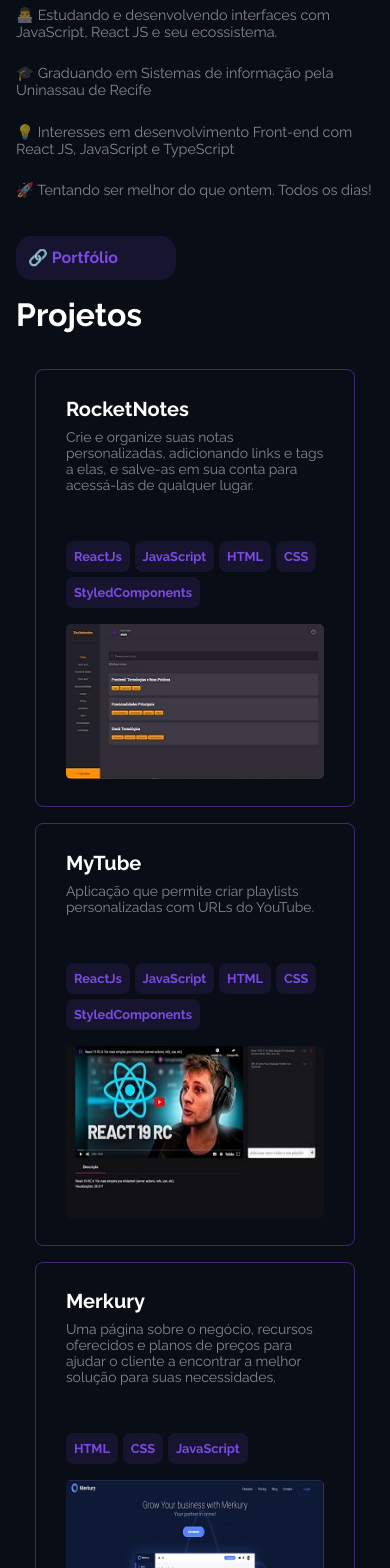
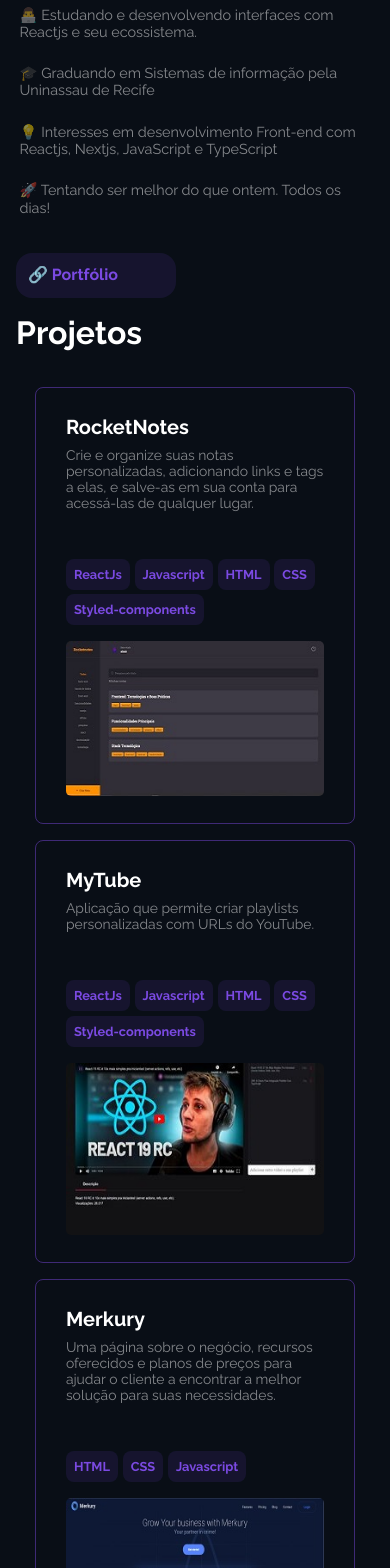
Before and after one commit to HugoCoutinho96/NewPortfolio, a React (Vite) app: page / in a window 390 px wide. Shown: the part 400-1968 px from the top of the page. Built offline with nearby package versions, Linux system fonts and the light colour scheme.

Commit message:
Ajustando responsividade em tablets

```diff
--- a/src/App.css
+++ b/src/App.css
@@ -2,6 +2,7 @@
     display: flex;
     flex-direction: column;
     justify-content: center;
+    align-items: center;
     padding: 2.37rem 8.75rem;
 }
 
--- a/src/components/AboutMe.jsx
+++ b/src/components/AboutMe.jsx
@@ -34,9 +34,9 @@ export function AboutMe(){
             <AboutMeAnimation>
                 <div className={styles.about}>
                     <FlagTitle title="🧐 Sobre mim"/>
-                    <p>👨‍💻 Estudando e desenvolvendo interfaces com JavaScript, React JS e seu ecossistema.</p>
+                    <p>👨‍💻 Estudando e desenvolvendo interfaces com Reactjs e seu ecossistema.</p>
                     <p>🎓 Graduando em Sistemas de informação pela Uninassau de Recife</p>
-                    <p>💡 Interesses em desenvolvimento Front-end com React JS, JavaScript e TypeScript</p>
+                    <p>💡 Interesses em desenvolvimento Front-end com Reactjs, Nextjs, JavaScript e TypeScript</p>
                     <p>🚀 Tentando ser melhor do que ontem. Todos os dias!</p>
                 </div>
             </AboutMeAnimation>
--- a/src/components/AboutMe.module.css
+++ b/src/components/AboutMe.module.css
@@ -46,9 +46,13 @@ main{
     margin-top: 1rem;
 }
 
-@media(max-width: 768px){
+.image{
+    opacity: 0.7;
+}
+
+@media(max-width: 1024px){
     main{
-        flex-wrap: wrap;
+        width: 90vw;
         justify-content: space-around;
         gap: 2rem;
         padding: 2.31rem 0;
@@ -80,6 +84,7 @@ main{
 
 @media(max-width: 660px){
     main{
+        flex-wrap: wrap;
         justify-content: space-between;
     }
 
--- a/src/components/Animation/Cards.jsx
+++ b/src/components/Animation/CardsAnimation.jsx
@@ -1,7 +1,7 @@
 import { motion } from "framer-motion";
 import { useInView } from "react-intersection-observer";
 
-export function Cards({children}){
+export function CardsAnimation({children}){
   const { ref, inView } = useInView({
     triggerOnce: true, // A animação ocorre apenas uma vez
     threshold: 0.5, // Aciona quando 50% do elemento estiver visível
--- a/src/components/Animation/Greetings.jsx
+++ b/src/components/Animation/Greetings.jsx
@@ -6,7 +6,7 @@ export function Greetings({ children }){
       initial={{ opacity: 0, x: -50 }}
       whileInView={{ opacity: 1, x: 0 }}
       transition={{ duration: 0.8, ease: "easeOut" }}
-      viewport={{ once: true, amount: 0.2 }} // Anima apenas uma vez ao entrar 20% na tela
+      viewport={{ once: true, amount: 0.2 }}
       className="p-6 bg-gray-200 rounded-lg shadow-lg w-full max-w-md mx-auto"
     >
       {children}
--- /dev/null
+++ b/src/components/Cards/Cards.jsx
@@ -0,0 +1,24 @@
+import styles from "../Portfolio.module.css"
+import { FlagTitle } from "../FlagTitle"
+
+export function Cards({url, name, description, img, tecnologia}){
+    return (
+        <a href={url} target="_blank">
+            <div className={styles.appInfo}>
+                <h3>{name}</h3>
+                <p>
+                    {description}
+                </p>
+            </div>
+
+            <div className={styles.appTech}>
+                <div>
+                    {tecnologia.map(tech => (
+                        <FlagTitle key={tech} tech title={tech}/>
+                    ))}
+                </div>
+                <img src={img} />
+            </div>
+        </a>
+    )
+}
--- a/src/components/Contact.module.css
+++ b/src/components/Contact.module.css
@@ -82,7 +82,7 @@ footer > a:hover{
     color: var(--purple);
 }
 
-@media(max-width: 768px){
+@media(max-width: 1024px){
     footer{
         margin-top: 2.81rem;
     }
--- a/src/components/Header.jsx
+++ b/src/components/Header.jsx
@@ -32,7 +32,7 @@ export function Header(){
     window.addEventListener("scroll", () => {
         const header = document.querySelector("header");
 
-        if (window.scrollY > 33) {
+        if (window.scrollY > 33 && window.innerWidth > 1024) {
             header.style.setProperty("background-color", "var(--menuFixed)");
         } else {
             header.style.setProperty("background-color", "var(--purple-5)");
--- a/src/components/Portfolio.jsx
+++ b/src/components/Portfolio.jsx
@@ -1,11 +1,13 @@
-import { FlagTitle } from "./FlagTitle"
 import styles from "./Portfolio.module.css"
+import { CardsAnimation } from "./Animation/CardsAnimation"
 
 import MyTubeImg from "../assets/mytube.jpg"
 import MerkuryImg from "../assets/merkury.jpg"
 import NodePropImg from "../assets/nodeprop.jpg"
 import RocketnotesImg from "../assets/rocketnotes.jpg"
-import { Cards } from "./Animation/Cards"
+
+import { FlagTitle } from "./FlagTitle"
+import { Cards } from "./Cards/Cards"
 
 export function Portfolio(){
     return(
@@ -16,93 +18,51 @@ export function Portfolio(){
             </div>
 
             <div className={styles.projects}>
-                <Cards>
-                    <a href="https://rocketnotes96.netlify.app/" target="_blank">
-                        <div className={styles.appInfo}>
-                            <h3>RocketNotes</h3>
-                            <p>
-                                Crie e organize suas notas personalizadas,
+                <CardsAnimation>
+                    <Cards
+                        url="https://rocketnotes96.netlify.app/"
+                        name="RocketNotes"
+                        description="Crie e organize suas notas personalizadas,
                                 adicionando links e tags a elas, e salve-as
-                                em sua conta para acessá-las de qualquer lugar.
-                            </p>
-                        </div>
+                                em sua conta para acessá-las de qualquer lugar."
+                        tecnologia={["ReactJs", "Javascript", "HTML", "CSS", "Styled-components"]}
+                        img={RocketnotesImg}
+                    />
+                </CardsAnimation>
 
-                        <div className={styles.appTech}>
-                            <div>
-                                <FlagTitle tech title="ReactJs"/>
-                                <FlagTitle tech title="JavaScript"/>
-                                <FlagTitle tech title="HTML"/>
-                                <FlagTitle tech title="CSS"/>
-                                <FlagTitle tech title="StyledComponents"/>
-                            </div>
-                            <img src={RocketnotesImg} />
-                        </div>
-                    </a>
-                </Cards>
+                <CardsAnimation>
+                     <Cards
+                        url="https://mytube2.netlify.app/"
+                        name="MyTube"
+                        description="Aplicação que permite criar playlists personalizadas com URLs do YouTube."
+                        tecnologia={["ReactJs", "Javascript", "HTML", "CSS", "Styled-components"]}
+                        img={MyTubeImg}
+                    />
+                </CardsAnimation>
 
-                <Cards>
-                    <a href="https://mytube2.netlify.app/" target="_blank">
-                        <div className={styles.appInfo}>
-                            <h3>MyTube</h3>
-                            <p>Aplicação que permite criar playlists personalizadas com URLs do YouTube. </p>
-                        </div>
+                <CardsAnimation>
+                    <Cards
+                        url="https://merkury2.netlify.app/"
+                        name="Merkury"
+                        description="Uma página sobre o negócio, recursos oferecidos e
+                                planos de preços para ajudar o cliente a encontrar a melhor
+                                solução para suas necessidades."
+                        tecnologia={["HTML", "CSS", "Javascript"]}
+                        img={MerkuryImg}
+                    />
+                </CardsAnimation>
 
-                        <div className={styles.appTech}>
-                            <div>
-                                <FlagTitle tech title="ReactJs"/>
-                                <FlagTitle tech title="JavaScript"/>
-                                <FlagTitle tech title="HTML"/>
-                                <FlagTitle tech title="CSS"/>
-                                <FlagTitle tech title="StyledComponents"/>
-                            </div>
-                            <img src={MyTubeImg} />
-                        </div>
-                    </a>
-                </Cards>
-
-                <Cards>
-                    <a href="https://merkury2.netlify.app/" target="_blank">
-                        <div className={styles.appInfo}>
-                            <h3>Merkury</h3>
-                            <p>
-                                Uma página sobre o negócio, recursos oferecidos e
-                                planos de preços para ajudar o cliente a encontrar a melhor
-                                solução para suas necessidades.
-                            </p>
-                        </div>
-
-                        <div className={styles.appTech}>
-                            <div>
-                                <FlagTitle tech title="HTML"/>
-                                <FlagTitle tech title="CSS"/>
-                                <FlagTitle tech title="JavaScript"/>
-                            </div>
-                            <img src={MerkuryImg} />
-                        </div>
-                    </a>
-                </Cards>
-
-                <Cards>
-                    <a href="https://nodeprop2.netlify.app/" target="_blank">
-                        <div className={styles.appInfo}>
-                            <h3>NodeProp</h3>
-                            <p>
-                                Uma página voltada ao marketing,
+                <CardsAnimation>
+                    <Cards
+                        url="https://nodeprop2.netlify.app/"
+                        name="NodeProp"
+                        description="Uma página voltada ao marketing,
                                 branding e publicidade, com foco em experiências de marca,
-                                estratégias de engajamento e conexão entre marcas e consumidores
-                            </p>
-                        </div>
-
-                        <div className={styles.appTech}>
-                            <div>
-                                <FlagTitle tech title="HTML"/>
-                                <FlagTitle tech title="CSS"/>
-                                <FlagTitle tech title="JavaScript"/>
-                            </div>
-                            <img src={NodePropImg} />
-                        </div>
-                    </a>
-                </Cards>
+                                estratégias de engajamento e conexão entre marcas e consumidores"
+                        tecnologia={["HTML", "CSS", "Javascript"]}
+                        img={NodePropImg}
+                    />
+                </CardsAnimation>
             </div>
         </section>
     )
--- a/src/components/Portfolio.module.css
+++ b/src/components/Portfolio.module.css
@@ -68,8 +68,8 @@ section{
 
 .appTech > div{
     display: flex;
+    flex-wrap: wrap;
     gap: 0.3rem;
-    flex-wrap: wrap;
 }
 
 .appTech img{
@@ -81,7 +81,11 @@ a{
     text-decoration: none;
 }
 
-@media(max-width: 768px){
+@media(max-width: 1024px){
+    .header{
+        width: 90vw;
+    }
+
     .header h1{
         font-size: 2rem;
     }
```
Also changed, not shown: src/components/Header.module.css (+31 -0 lines).
